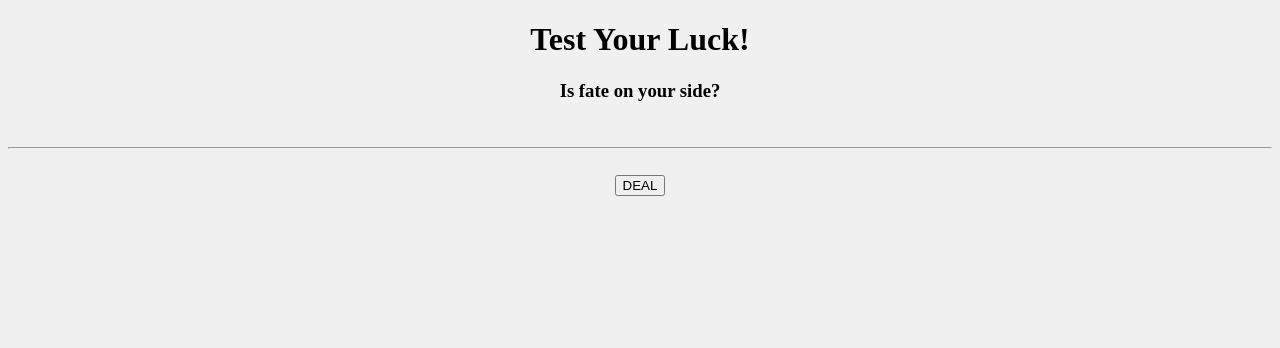
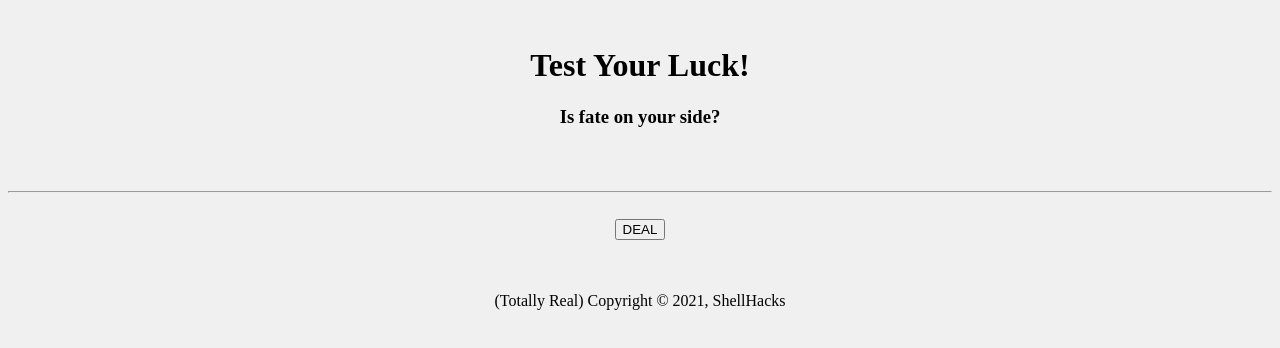
Before and after one commit to meadowsjustin/shellhacks-2021, a plain HTML site: page index.html in a window 1280 px wide. Drawn offline with Linux system fonts and the light colour scheme.

Commit message:
Updated index.html

```diff
--- a/index.html
+++ b/index.html
@@ -5,14 +5,26 @@
     <link rel="stylesheet" type="text/css" href="index.css">
 </head>
 <body id="body">
-    <h1>Test Your Luck!</h1>
-    <h3>Is fate on your side?</h3>
+    <header id="header">
+        <br>
+        <h1>Test Your Luck!</h1>
+        <h3>Is fate on your side?</h3>
+        <br>
+    </header>
 
     <br>
     <hr>
     <br>
 
-    <button id="button" type="button">DEAL</button>
+    <button id="dealButton" type="button">DEAL</button>
+    <br>
+    <br>
+
+    <footer>
+        <br>
+        <p>(Totally Real) Copyright &copy; 2021, ShellHacks</p>
+        <br>
+    </footer>
 
 </body>
 </html>
```
